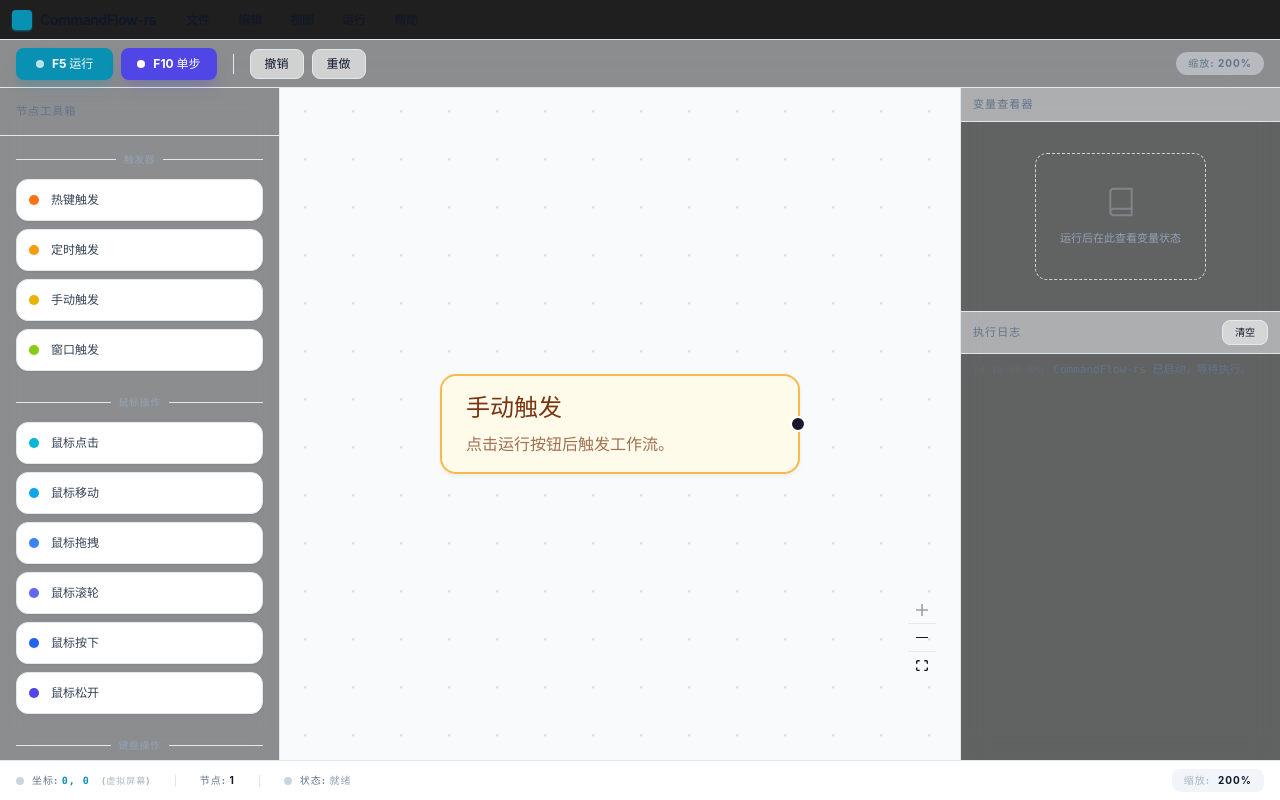
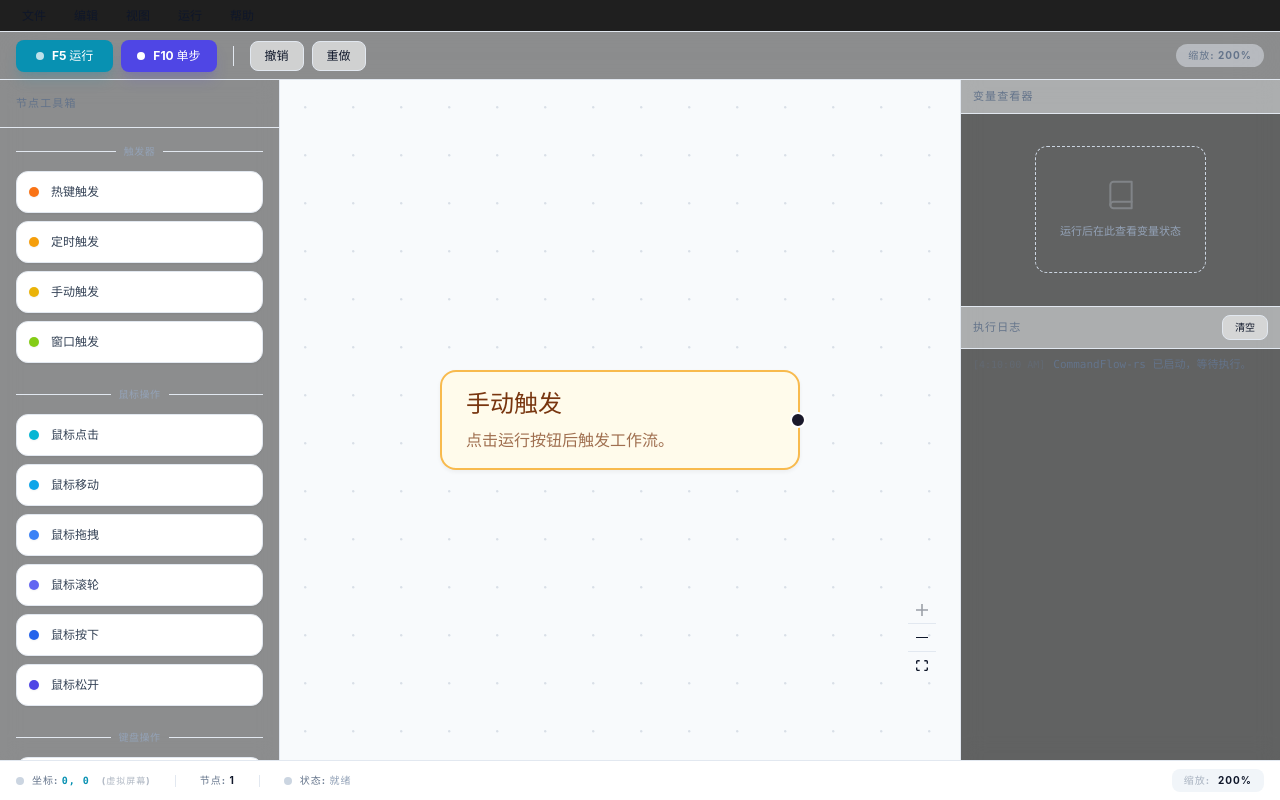
Before and after one commit to caojiachen1/CommandFlow-rs, a React (Vite) app: page / in a window 1280 px wide. Built offline with nearby package versions, Linux system fonts and the light colour scheme.

Commit message:
adjust ui

```diff
--- a/src/App.tsx
+++ b/src/App.tsx
@@ -921,12 +921,8 @@ function App() {
 
   return (
     <div className="flex h-screen w-full flex-col overflow-hidden bg-[#202020] text-slate-900 selection:bg-cyan-100 dark:bg-[#202020] dark:text-slate-100 dark:selection:bg-cyan-900/30">
-      <header className="relative z-[100] flex h-10 shrink-0 items-center justify-between border-b border-slate-200 bg-[#202020]/70 px-3 backdrop-blur-xl dark:border-neutral-800 dark:bg-[#202020]/70">
+      <header className="relative z-[100] flex h-8 shrink-0 items-center justify-between border-b border-slate-200 bg-[#202020]/70 px-3 backdrop-blur-xl dark:border-neutral-800 dark:bg-[#202020]/70">
         <div className="flex items-center gap-2 text-sm font-medium" ref={menuRef}>
-          <div className="mr-3 flex items-center gap-2">
-            <div className="h-5 w-5 rounded bg-cyan-600 shadow-sm shadow-cyan-500/50"></div>
-            <span className="font-semibold tracking-tight">CommandFlow-rs</span>
-          </div>
           {menu.map(([group, items]) => (
             <div key={group} className="relative">
               <button
```
